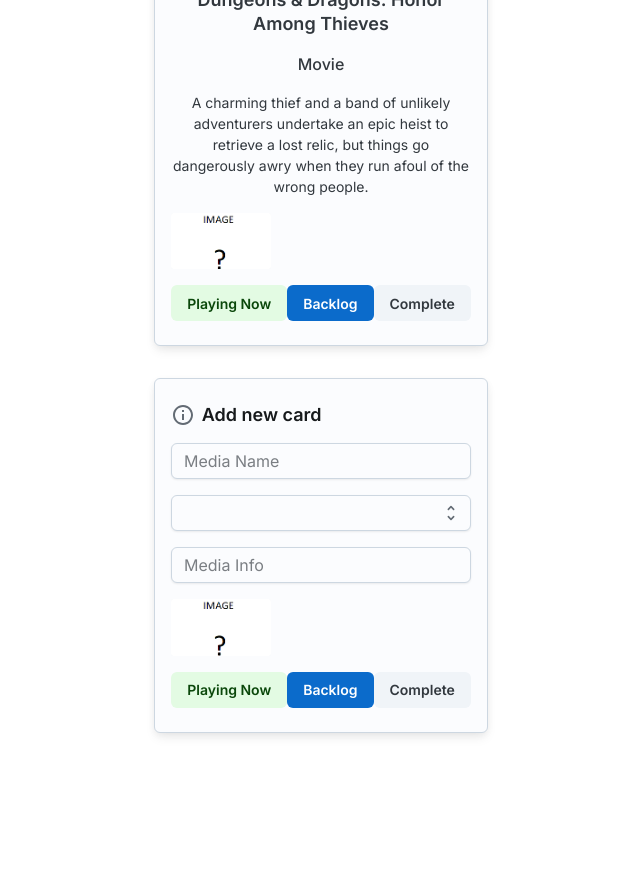
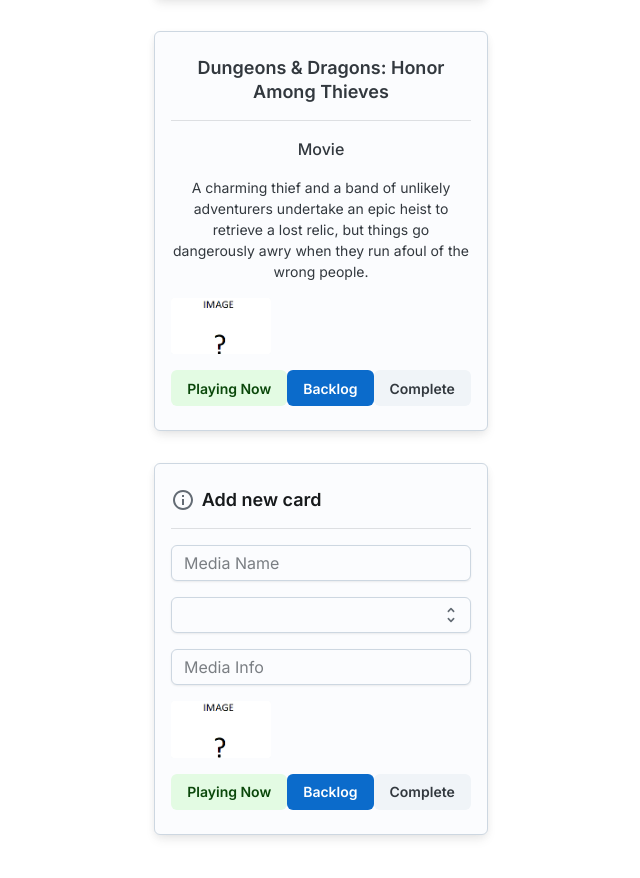
Before and after one commit to dbyrne978/back-log-buddy, a React (Vite) app in the folder back-log-buddy/: page / in a window 1280 px wide. Shown: the part 1540-2418 px from the top of the page, without its empty margins (319-959 px from the left). Before the commit the page ends 2337 px from the top, so only its background shows below. Built offline with nearby package versions, Linux system fonts and the light colour scheme.

Commit message:
Add dividers to cards

```diff
--- a/back-log-buddy/src/components/MediaCard.jsx
+++ b/back-log-buddy/src/components/MediaCard.jsx
@@ -3,6 +3,7 @@
 import AspectRatio from '@mui/joy/AspectRatio';
 import MediaCardCompletionStatus from './MediaCardCompletionStatus.jsx'
 import PropTypes from 'prop-types';
+import Divider from '@mui/joy/Divider';
 
 function MediaCard({ mediaName, mediaType, mediaInfo, mediaImage, completionStatus }) {
   return (
@@ -22,6 +23,7 @@
       }}>
 
       <Typography level="title-lg" textColor="inherit">{mediaName}</Typography>
+      <Divider inset="none" />
       <Typography level="title-md" textColor="inherit">{mediaType}</Typography>
       <Typography level="body-sm" textColor="inherit">{mediaInfo}</Typography>
 
--- a/back-log-buddy/src/components/MediaCardNew.jsx
+++ b/back-log-buddy/src/components/MediaCardNew.jsx
@@ -6,6 +6,7 @@
 import Option from '@mui/joy/Option';
 import Typography from '@mui/joy/Typography';
 import InfoOutlined from '@mui/icons-material/InfoOutlined';
+import Divider from '@mui/joy/Divider';
 
 function MediaCardNew() {
   return (
@@ -27,6 +28,8 @@
       <Typography level="title-lg" startDecorator={<InfoOutlined />}>
         Add new card
       </Typography>
+
+      <Divider inset="none" />
 
       <Input
         placeholder="Media Name"
```
